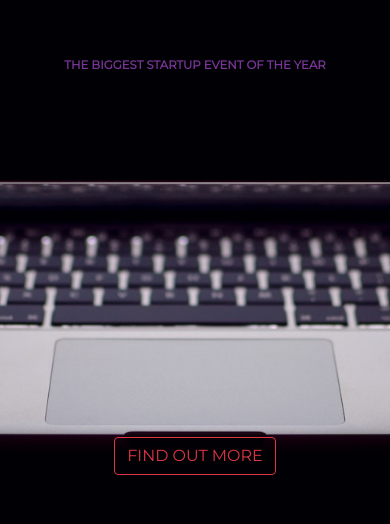
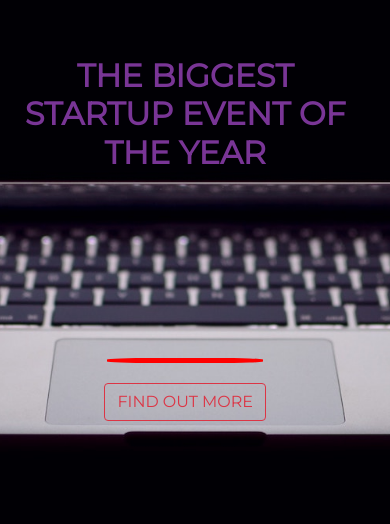
Before and after one commit to TshepoMasuku/TshepoMasuku.github.io, a plain HTML site: page index.html in a window 390 px wide. Shown: the part 154-678 px from the top of the page. Drawn offline with nearby package versions, Linux system fonts and the light colour scheme.

Commit message:
improved UI | responsive Design

```diff
--- a/StartUpPageStyle.css
+++ b/StartUpPageStyle.css
@@ -1,8 +1,8 @@
-body,
-html {
+body, html {
   width: 100%;
   height: 100%;
-  font-family: 'Montserrat', sans-serif;
+  box-sizing: border-box;
+  font-family: "Montserrat", sans-serif;
   background-image: url(StartUpPageHeader.jpg);
   background-repeat: no-repeat;
   background-position: center;
@@ -13,20 +13,58 @@ html {
 .header {
   color: rgb(121, 53, 150);
   position: fixed;
-  width: 100%;
-  height: 10%;
+  width: 95vw;
+  height: 200px;
   top: 25vh;
-  padding: 0 10%;
+}
+h1, h2 {
+  text-align: center;
   font-weight: bolder;
-  font-size: 3vw;
-  text-align: center;
+  font-size: 48px;
 }
 
 .button__container {
+  width: 95vw;
+  height: 55px;
+  top: 60vh;
   position: absolute;
-  width: 100%;
-  height: 10%;
-  top: 70vh;
   display: flex;
+  flex-direction: column;
   justify-content: center;
+  align-items: center;
 }
+
+.line {
+  border-top: 5px solid red;
+  border-radius: 30%;
+  width: clamp(30vw, 250px, 40vw);
+  margin-block: 20px;
+}
+
+/* Big Desktop screens */
+@media screen and (min-width: 1440px) {
+  h1, h2 {
+    font-size: 64px;
+  }
+}
+@media screen and (min-width: 1023.98px) {
+  h1, h2 {
+    font-size: 50px;
+  }
+}
+/* Mobile screens */
+@media screen and (max-width: 767.98px) {
+  h1, h2 {
+    font-size: 48px;
+  }
+}
+@media screen and (max-width: 575.98px) {
+  h1, h2 {
+    font-size: 32px;
+  }
+}
+@media screen and (max-width: 374.98px) {
+  h1, h2 {
+    font-size: 24px;
+  }
+}
--- a/index.html
+++ b/index.html
@@ -22,11 +22,13 @@
   </head>
   <body>
     <container>
-      <span class="header">
-        THE BIGGEST STARTUP EVENT OF THE YEAR
-      </span>
-      <br>
+      <div class="header">
+        <h1>
+          THE BIGGEST STARTUP EVENT OF THE YEAR
+        </h1>
+      </div>
       <div class="button__container">
+        <span class="line"></span>
         <a href="https://mailchi.mp/0bb993d80b61/enerki-crystal-startup">
           <button type="submit" class="btn btn-outline-danger">
             FIND OUT MORE
@@ -34,6 +36,5 @@
         </a>
       </div>
     </container>
-
   </body>
 </html>
```
